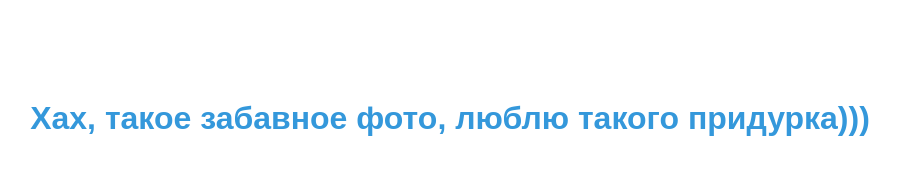
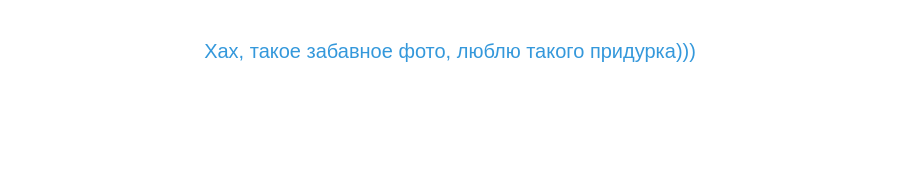
Before and after one commit to Saintkenn/photo-8, a plain HTML site: page index.html in a window 1280 px wide. Shown: the whole page, without its empty margins (190-1090 px from the left). Drawn offline with Linux system fonts and the light colour scheme.

Commit message:
Update index.html

```diff
--- a/index.html
+++ b/index.html
@@ -7,15 +7,16 @@
     <style>
         body {
             text-align: center;
-            margin: 100px;
+            margin: 40px;
             font-family: Arial, sans-serif;
         }
-        h1 {
+        p {
             color: #3498db;
+            font-size: 20px;
         }
     </style>
 </head>
 <body>
-    <h1>Хах, такое забавное фото, люблю такого придурка))) </h1>
+    <p>Хах, такое забавное фото, люблю такого придурка))) </p>
 </body>
 </html>
```
